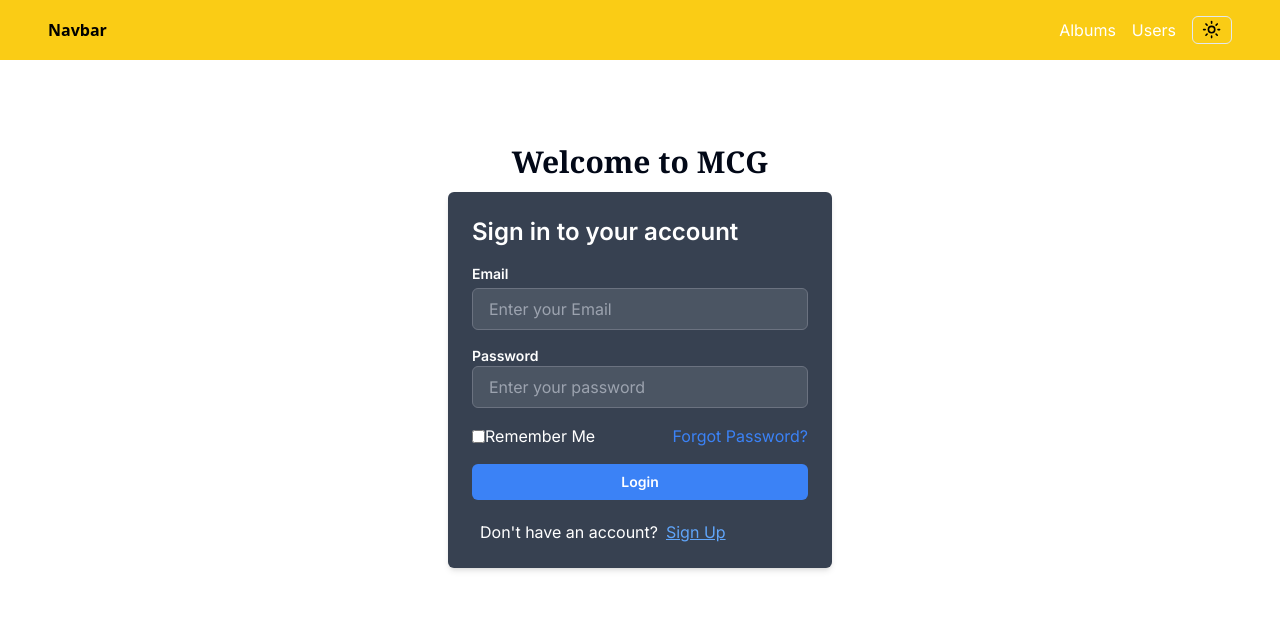
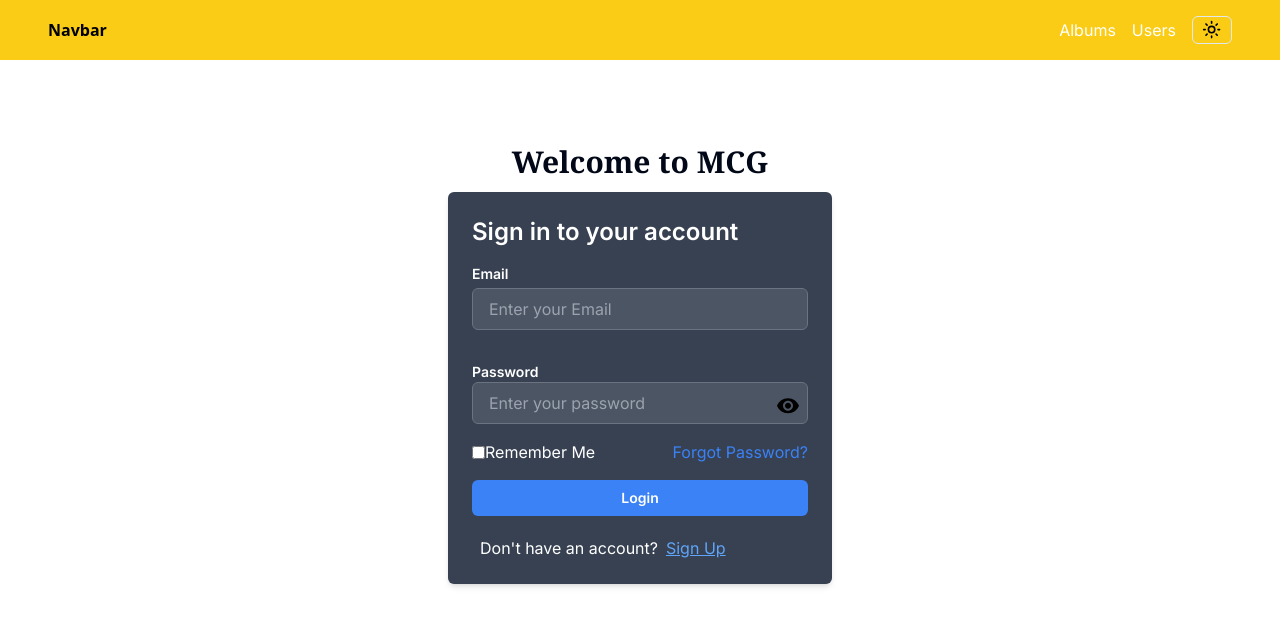
Before and after one commit to raajz49/Typescript, a Next.js app: page /LoginPage/Login in a window 1280 px wide. Shown: the top 626 px of the page. Built offline with nearby package versions, Linux system fonts and the light colour scheme.

Commit message:
password masking and its icons

```diff
--- a/src/app/LoginPage/Login/page.tsx
+++ b/src/app/LoginPage/Login/page.tsx
@@ -2,6 +2,8 @@
 import Link from 'next/link'
 import React, { useState } from 'react';
 import { useRouter } from 'next/navigation';
+import VisibilityIcon from '@mui/icons-material/Visibility';
+import VisibilityOffIcon from '@mui/icons-material/VisibilityOff';
 
 interface FormValues {
   email: string;
@@ -13,6 +15,7 @@ const Login = () => {
   const initialvalues: FormValues = { email: "", password: "" };
   const [formValues, setFormValues] = useState(initialvalues);
   const [formErrors, setFormErrors] = useState<Partial<FormValues>>({});
+  const [showPassword, setShowPassword] = useState(false);
 
   const validate = (values: FormValues) => {
     const errors: Partial<FormValues> = {};
@@ -48,6 +51,11 @@ const Login = () => {
     } else {
       console.log('Validation failed.');
     }
+
+
+  };
+  const togglePasswordVisibility = () => {
+    setShowPassword(!showPassword);
   };
 
   return (
@@ -64,7 +72,7 @@ const Login = () => {
               value={formValues.email}
               onChange={handleChange}
               placeholder='Enter your Email'
-              className="w-full px-4 py-2 text-gray-700 bg-gray-600 border border-gray-500 rounded-md focus:outline-none focus:bg-white focus:border-blue-500"
+              className="w-full mb-4 px-4 py-2 text-white focus:text-gray-500 bg-gray-600 border border-gray-500 rounded-md focus:outline-none focus:bg-gray-700 focus:border-blue-500"
               required
             />
             {formErrors.email && <p className="text-red-500">{formErrors.email}</p>}
@@ -72,15 +80,24 @@ const Login = () => {
 
           <div>
             <label className='block text-sm font-semibold text-white'>Password</label>
+            <div className="relative">
               <input
-              type="password"
+                type={showPassword ? "text" : "password"}
                 name="password"
                 value={formValues.password}
                 onChange={handleChange}
                 placeholder='Enter your password'
-              className="w-full mb-4 px-4 py-2 text-gray-700 bg-gray-600 border border-gray-500 rounded-md focus:outline-none focus:bg-white focus:border-blue-500"
+                className="w-full mb-4 px-4 py-2 text-white focus:text-gray-500 bg-gray-600 border border-gray-500 rounded-md focus:outline-none focus:bg-gray-700 focus:border-blue-500"
                 required
               />
+              <button
+                type="button"
+                className="absolute top-1/2 right-2 transform -translate-y-3/4  text-black "
+                onClick={togglePasswordVisibility}
+              >
+                {showPassword ? <VisibilityOffIcon /> :   <VisibilityIcon /> }
+              </button>
+            </div>
             {formErrors.password && <p className="text-red-500">{formErrors.password}</p>}
           </div>
           <div className='flex mb-4 justify-between'>
```
Lines whose indentation alone changed are shown as unchanged.
